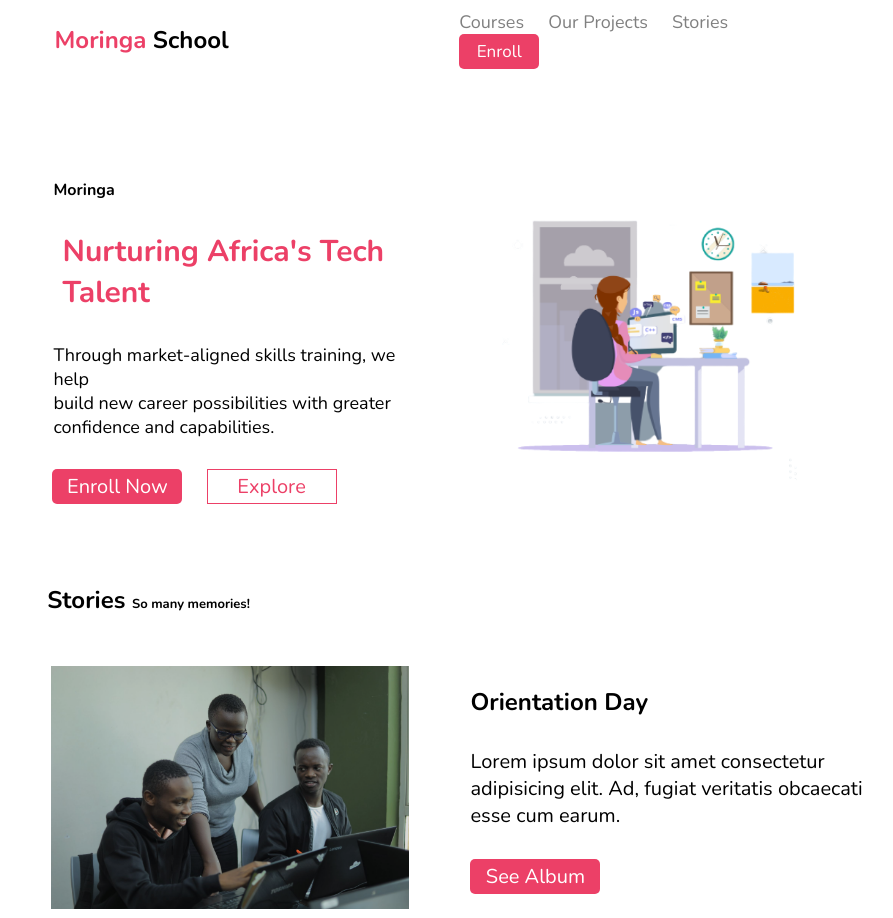
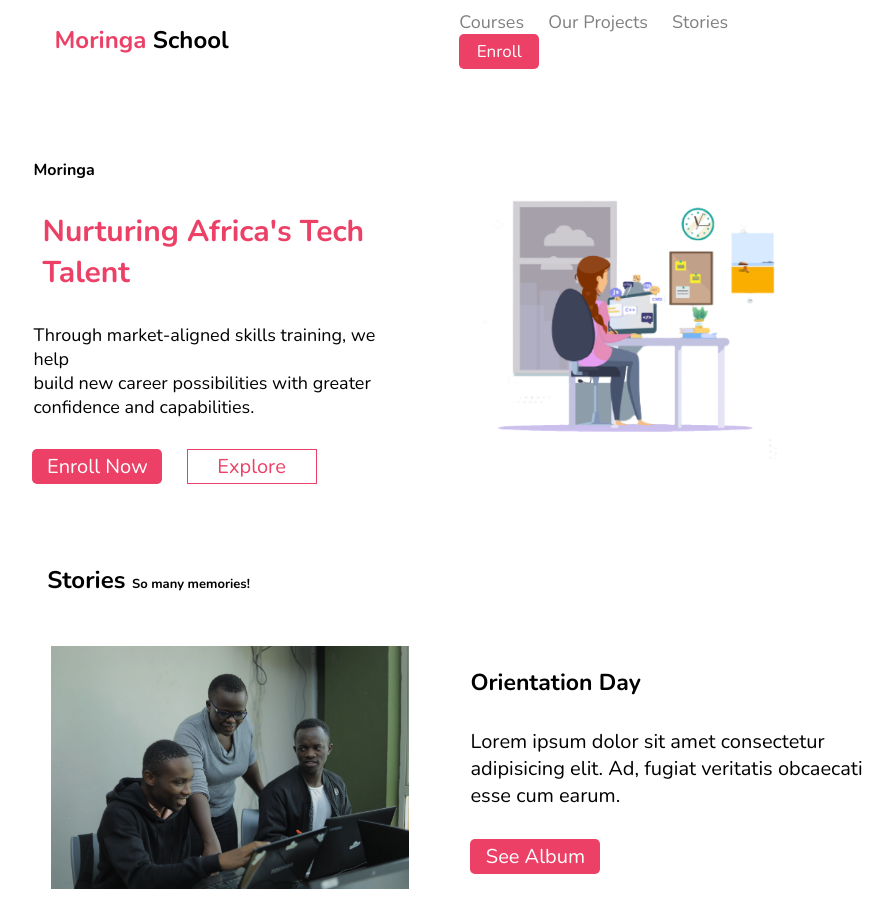
Before and after one commit to ndurivin/moringa-landing-page, a plain HTML site: page index.html in a window 1280 px wide. Shown: the top 918 px of the page, without its empty margins (201-1094 px from the left). Drawn offline with nearby package versions, Linux system fonts and the light colour scheme; files that its build step writes are made by us from their sources; files whose address does not match are found by name.

Commit message:
Additional styling of the stories section

```diff
--- a/assets/css/styles.css
+++ b/assets/css/styles.css
@@ -52,7 +52,7 @@
 
 .landing-area {
     display: flex;
-    margin: 60px;
+    margin: 40px;
 }
 
 .la-btns {
@@ -142,12 +142,12 @@
 }
 
 .orient-title {
-    margin-bottom: 30px;
+    margin-bottom: 10px;
 }
 
 
 .stories-board-left {
-    margin-top: 50px;
+    margin-top: 40px;
     width: 100%;
     margin: auto;
 }
@@ -158,6 +158,7 @@
 
 .orient-title {
     margin-bottom: 30px;
+    font-size: 23px;
 }
 
 
```
